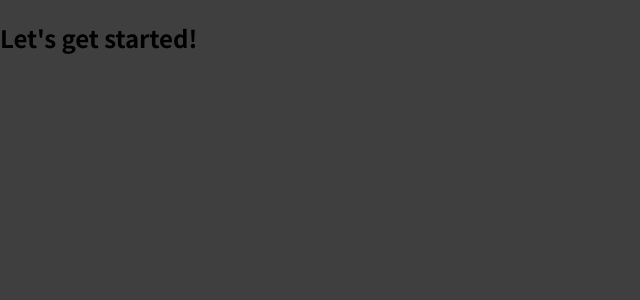
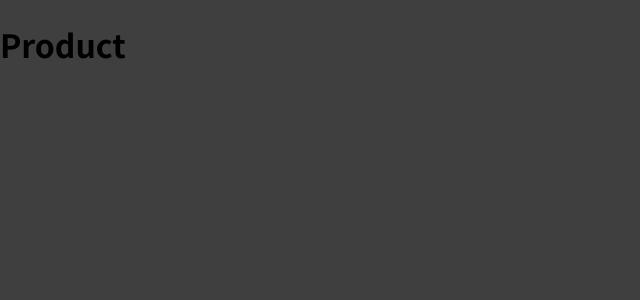
Before and after one commit to Irakarama-Laurent123/React-SPA, a JavaScript app: page /product in a window 1280 px wide. Shown: the top 300 px of the page, without its empty margins (0-640 px from the left). Built offline with nearby package versions, Linux system fonts and the light colour scheme.

Commit message:
Defining and Using routes

```diff
--- a/src/App.js
+++ b/src/App.js
@@ -1,7 +1,17 @@
+import {Route} from 'react-router-dom'
+import Product from './components/Product';
+import Welcome from './components/Welcome';
+
+
 function App() {
   return (
     <div>
-      <h2>Let's get started!</h2>
+      <Route path='/welcome'>
+        <Welcome/>
+      </Route>
+      <Route path='/product'>
+        <Product/>
+      </Route>
     </div>
   );
 }
--- /dev/null
+++ b/src/components/Product.js
@@ -0,0 +1,5 @@
+const Product = () => {
+  return <h1>Product</h1>
+}
+
+export default Product
--- /dev/null
+++ b/src/components/Welcome.js
@@ -0,0 +1,5 @@
+const Welcome = () => {
+  return <h1>Welcome</h1>
+}
+
+export default Welcome
--- a/src/index.js
+++ b/src/index.js
@@ -1,6 +1,7 @@
 import ReactDOM from 'react-dom';
+import { BrowserRouter as Router } from 'react-router-dom'
 
 import './index.css';
 import App from './App';
 
-ReactDOM.render(<App />, document.getElementById('root'));
+ReactDOM.render(<Router><App /></Router>, document.getElementById('root'));
```
Also changed, not shown: 1 other file (tests, documents, lock files or other folders).
